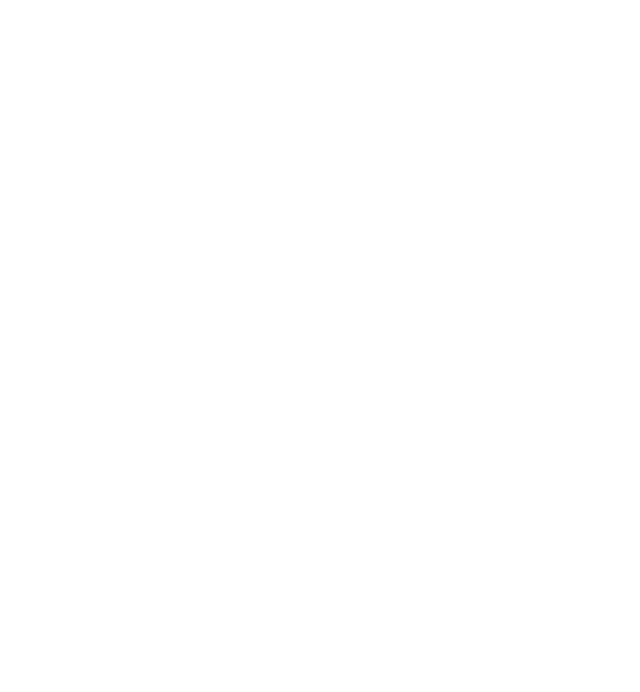
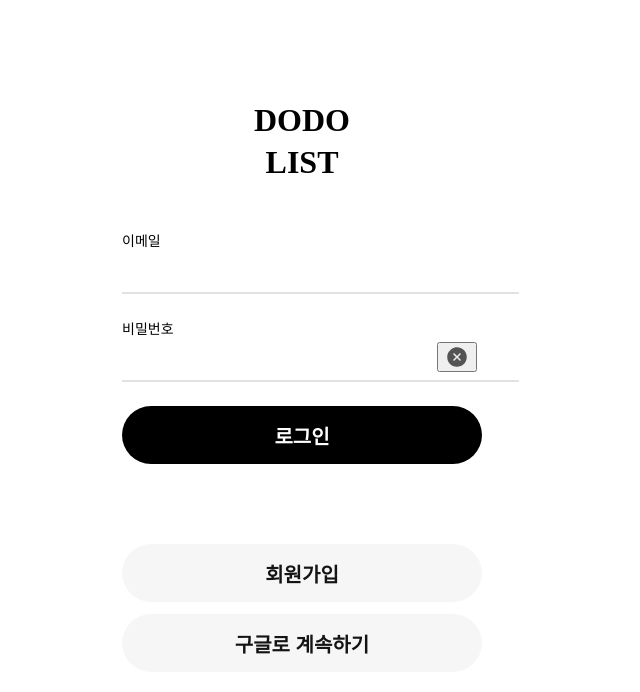
Before and after one commit to DDD-6/DODO-WEB, a React (Create React App) app: page /login in a window 1280 px wide. Shown: the top 692 px of the page, without its empty margins (338-978 px from the left). Built offline with nearby package versions, Linux system fonts and the light colour scheme; a web font is replaced by a local one.

Commit message:
#45 feat: 로그인 페이지 레이아웃 완성

```diff
--- a/src/Pages/Login.jsx
+++ b/src/Pages/Login.jsx
@@ -1,8 +1,43 @@
 import React from "react";
 import styled from "styled-components";
+import { BasicButton, PrimaryButton } from "../Components/Elements/Button";
+import InputField from "../Components/Elements/InputField";
 
-const Root = styled.div``;
+const Root = styled.div`
+  padding: 99px 0 68px;
+`;
+
+const DoDoTitle = styled.h1`
+  margin-bottom: 47px;
+  text-align: center;
+`;
+
+const LoginForm = styled.form`
+  display: flex;
+  flex-flow: column nowrap;
+  gap: 24px;
+  margin-bottom: 80px;
+`;
+
+const SignupButton = styled(BasicButton)`
+  margin-bottom: 12px;
+`;
 
 export default function LoginPage() {
-  return <Root>로그인 페이지</Root>;
+  return (
+    <Root>
+      <DoDoTitle>
+        DODO
+        <br />
+        LIST
+      </DoDoTitle>
+      <LoginForm>
+        <InputField id="dodo-id" label="이메일" inputType="text" />
+        <InputField id="dodo-id" label="비밀번호" inputType="password" />
+        <PrimaryButton>로그인</PrimaryButton>
+      </LoginForm>
+      <SignupButton>회원가입</SignupButton>
+      <BasicButton>구글로 계속하기</BasicButton>
+    </Root>
+  );
 }
--- a/src/Router/Router.jsx
+++ b/src/Router/Router.jsx
@@ -1,14 +1,24 @@
 import React from "react";
 import { BrowserRouter, Route, Switch } from "react-router-dom";
+import styled from "styled-components";
+import LoginPage from "../Pages/Login";
 import Test from "../Pages/Test";
+
+const ProjectWrapper = styled.div`
+  width: 360px;
+  min-height: 100vh;
+  margin: 0 auto;
+`;
 
 const Router = () => {
   return (
     <BrowserRouter>
-      <Switch>
-        {/* <Route exact path="/" component={} /> */}
-        <Route path="/test" component={Test} />
-      </Switch>
+      <ProjectWrapper>
+        <Switch>
+          <Route path="/login" component={LoginPage} />
+          <Route path="/test" component={Test} />
+        </Switch>
+      </ProjectWrapper>
     </BrowserRouter>
   );
 };
```
